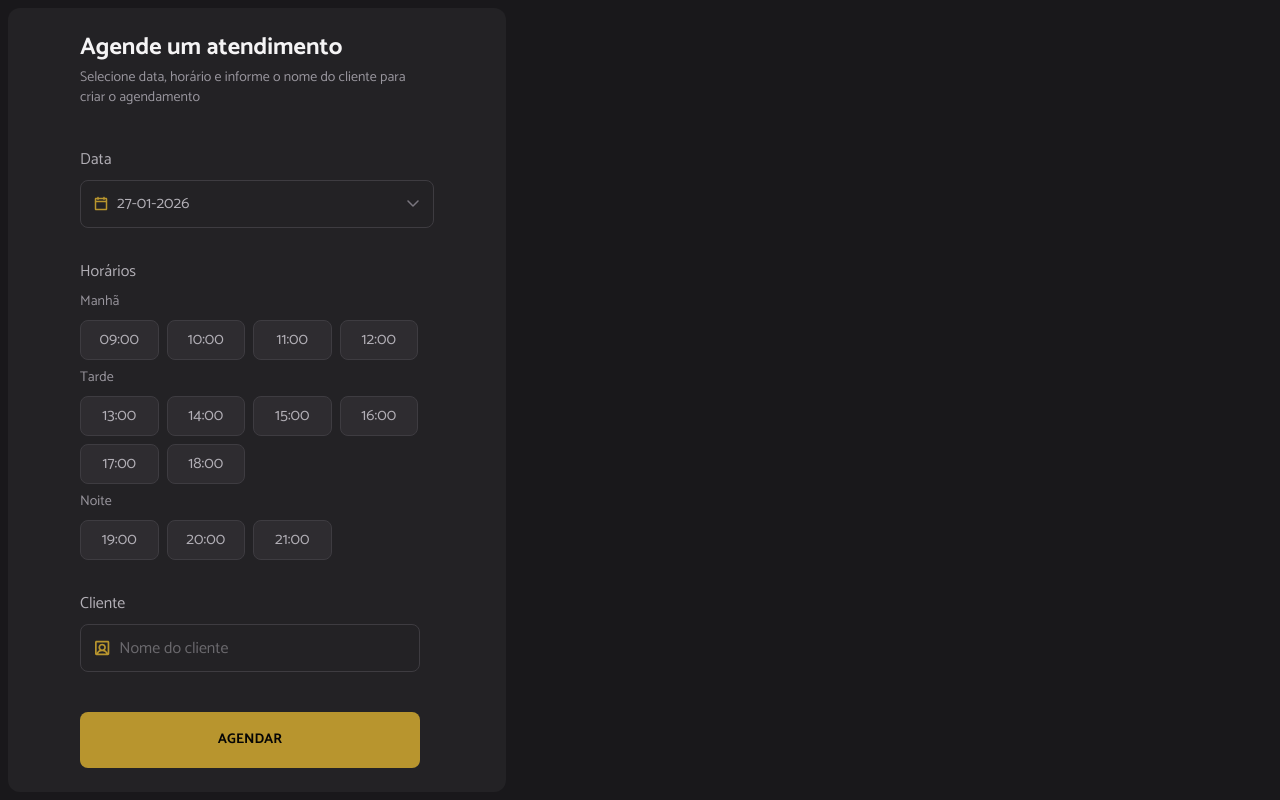
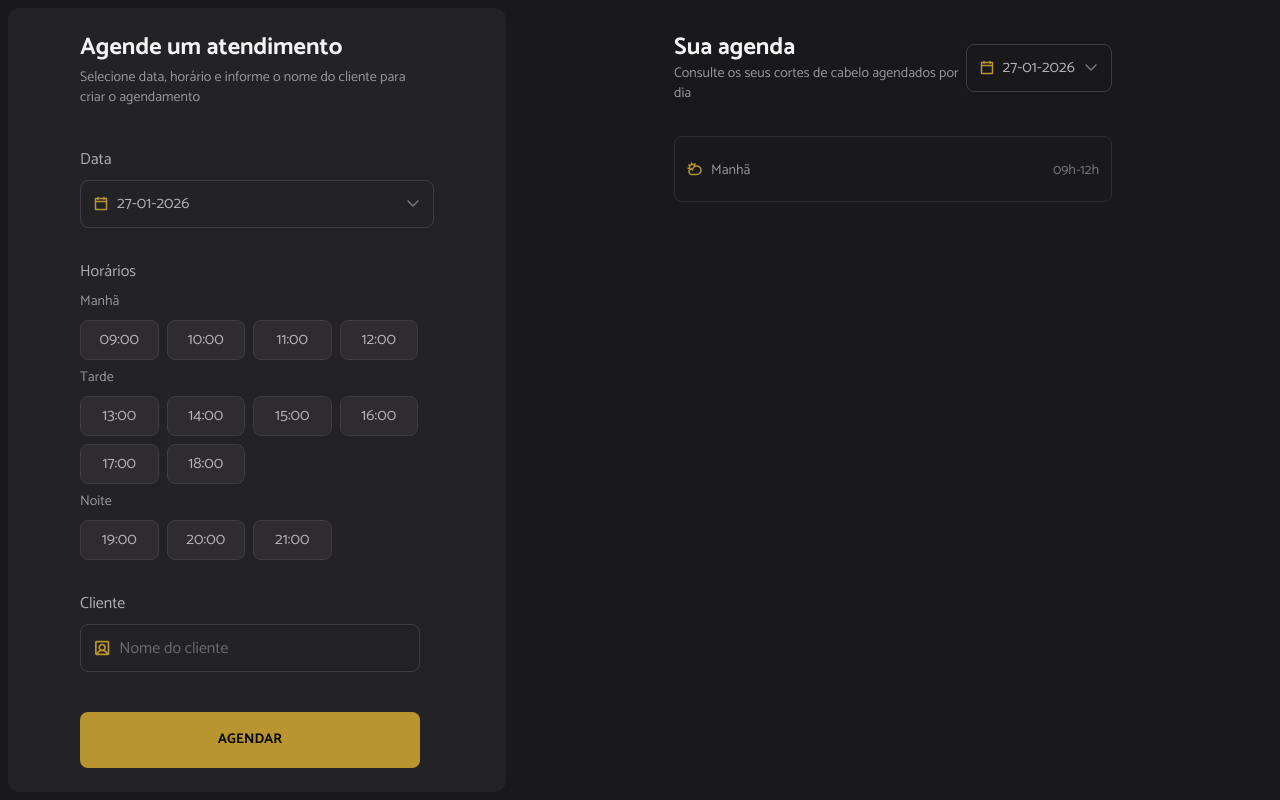
Before and after one commit to 2joliveira/hairday, a React (Vite) app: page / in a window 1280 px wide. Built offline with nearby package versions, Linux system fonts and the light colour scheme.

Commit message:
create list card component

```diff
--- a/src/App.tsx
+++ b/src/App.tsx
@@ -1,4 +1,4 @@
-import { Home } from "./pages/Home";
+import { Home } from "./pages";
 
 export default function App() {
   return <Home />;
--- /dev/null
+++ b/src/components/ListCard.tsx
@@ -0,0 +1,27 @@
+import { Icon, Text } from "./ui";
+import { iconVariants } from "./ui/icon";
+
+interface ListcardProps {
+  icon: React.ComponentProps<typeof Icon>["svg"];
+  title: string;
+  timeInterval: string;
+}
+
+export function Listcard({ icon, title, timeInterval }: ListcardProps) {
+  return (
+    <div className="mt-8 border border-gray-600 rounded-lg">
+      <header className="px-3 py-5 flex items-center border-b-gray-600 justify-between">
+        <span className="flex gap-2 items-center justify-center">
+          <Icon size="md" svg={icon} className={iconVariants({})} />
+          <Text as="p" variant="text-sm" className="text-gray-300 pt-1">{title}</Text>
+        </span>
+
+        <Text as="p" variant="text-sm" className="text-gray-400 pt-1">{timeInterval}</Text>
+      </header>
+
+      <main>
+
+      </main>
+    </div>
+  );
+}
--- /dev/null
+++ b/src/pages/Home/components/Schedule.tsx
@@ -0,0 +1,28 @@
+import { Listcard } from "@/components/ListCard";
+import { InputDate, Text } from "@/components/ui";
+
+import CloudSun from "@/assets/icons/cloudSun.svg?react";
+
+export function Schedule() {
+  return (
+    <div className="flex-1 py-6 px-40">
+      <header className="flex items-center justify-between">
+        <span>
+          <Text as="h2" variant="title-lg" className="text-gray-100">
+            Sua agenda
+          </Text>
+
+          <Text as="p" variant="text-sm" className="text-gray-300">
+            Consulte os seus cortes de cabelo agendados por dia
+          </Text>
+        </span>
+
+        <InputDate size="sm" />
+      </header>
+
+      <main>
+        <Listcard icon={CloudSun} title="Manhã" timeInterval="09h-12h" />
+      </main>
+    </div>
+  );
+}
--- a/src/pages/Home/components/ScheduleAppointment.tsx
+++ b/src/pages/Home/components/ScheduleAppointment.tsx
@@ -16,6 +16,7 @@ export function ScheduleAppointment() {
         <Text as="h2" variant="title-lg" className="text-gray-100">
           Agende um atendimento
         </Text>
+
         <Text as="p" variant="text-sm" className="text-gray-300">
           Selecione data, horário e informe o nome do cliente para criar o
           agendamento
--- a/src/pages/Home/components/index.ts
+++ /dev/null
@@ -1,5 +0,0 @@
-import { ScheduleAppointment } from "./ScheduleAppointment";
-
-export {
-  ScheduleAppointment,
-}
--- a/src/pages/Home/index.tsx
+++ b/src/pages/Home/index.tsx
@@ -1,9 +1,11 @@
-import { ScheduleAppointment } from "./components";
+import { Schedule } from "./components/Schedule";
+import { ScheduleAppointment } from "./components/ScheduleAppointment";
 
 export function Home() {
   return (
-    <main className="p-2 h-screen rounded-3">
+    <main className="p-2 h-screen flex gap-2 rounded-3">
       <ScheduleAppointment />
+      <Schedule />
     </main>
   );
 }
--- /dev/null
+++ b/src/pages/index.ts
@@ -0,0 +1,3 @@
+import { Home } from "./Home";
+
+export { Home };
```
